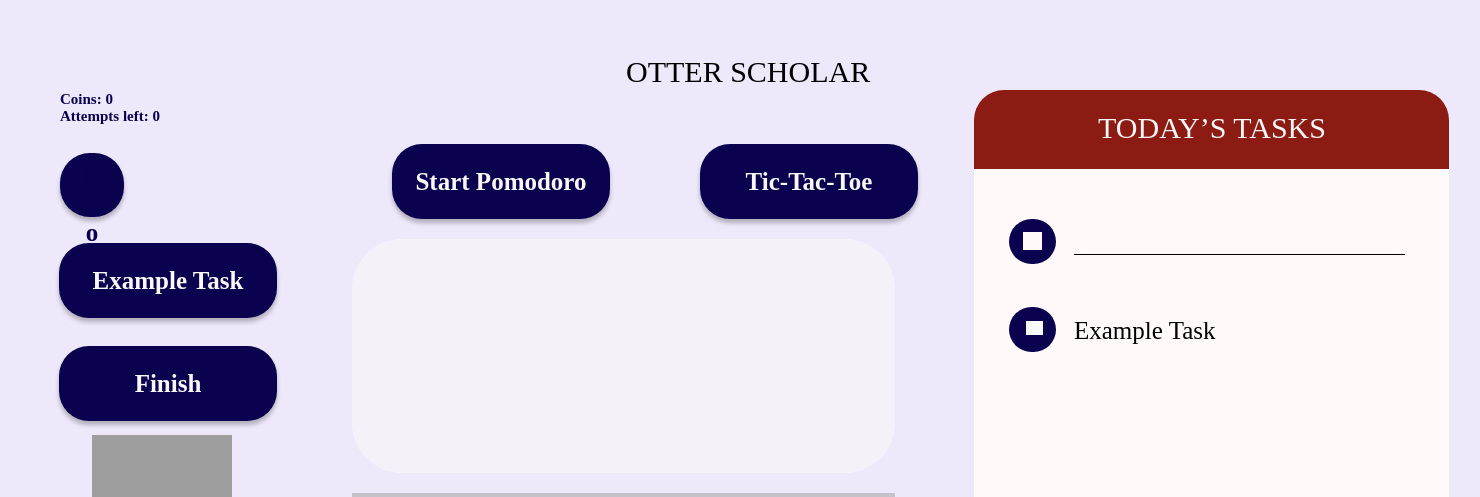
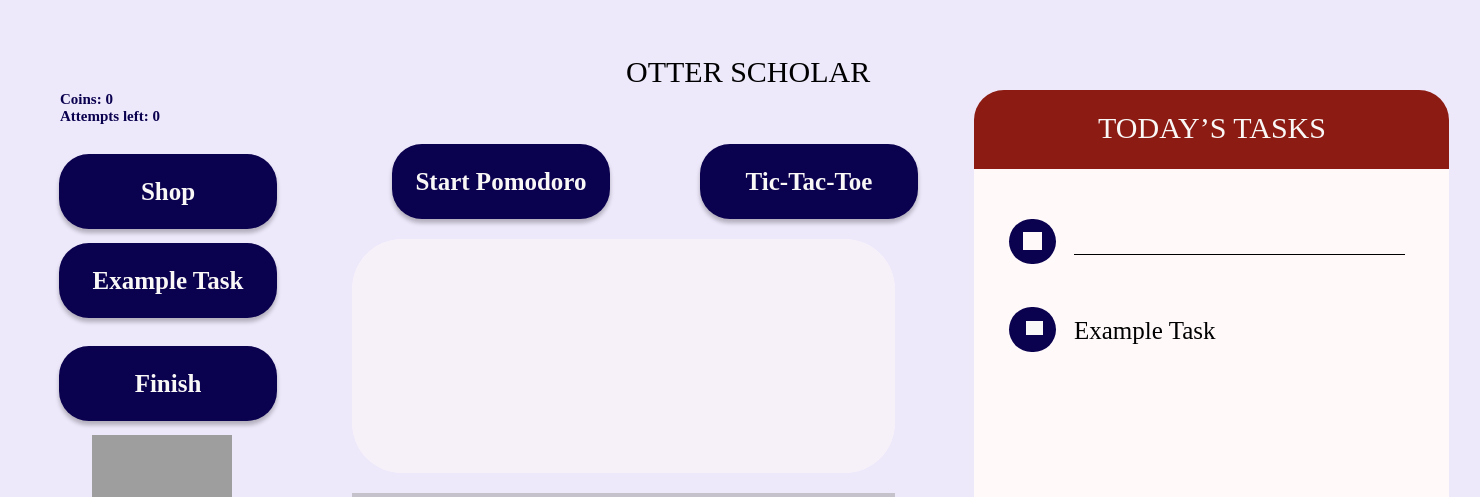
Before and after one commit to karenlyuan/otterscholar, a Flask app: page / in a window 1480 px wide. Shown: the top 497 px of the page. Run offline with Flask 3, Linux system fonts and the light colour scheme; grey boxes are pictures that could not be loaded.

Commit message:
shop button

```diff
--- a/static/styles.css
+++ b/static/styles.css
@@ -76,21 +76,7 @@ button:hover {
     font-size: 18px;
 }
 
-#button_leaderboard {
-    width: 133px;
-    height: 62px;
-    left: 134px;
+#button_shop {
+    left: 59px;
     top: 154px;
-    font-size: 16px;
-
 }
-
-#button_shop {
-    width: 64px;
-    height: 64px;
-    left: 60px;
-    top: 153px;
-    color: #0A014F;
-    box-shadow: 0px 4px 4px rgba(0, 0, 0, 0.25);
-    border-radius: 30px
-}
```
